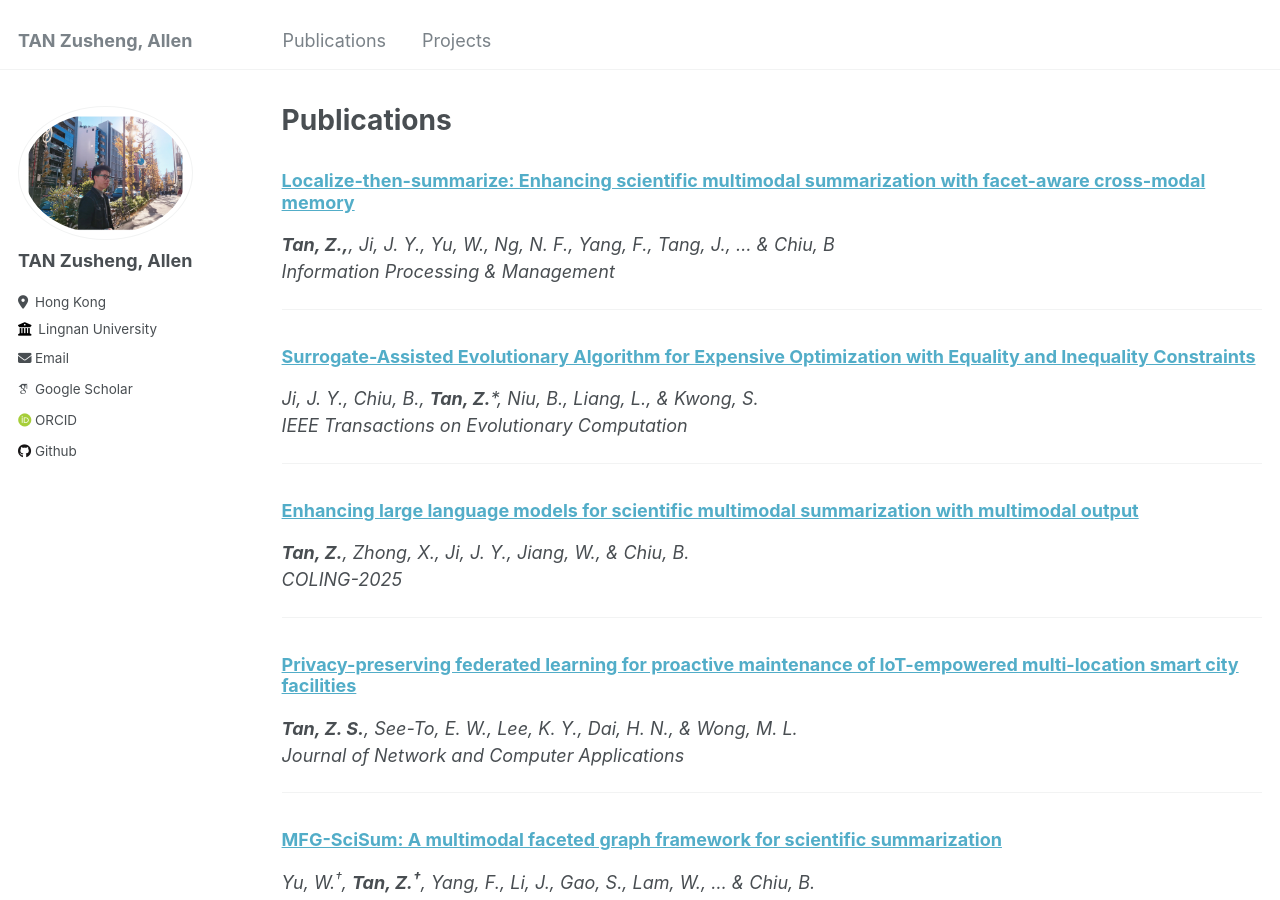
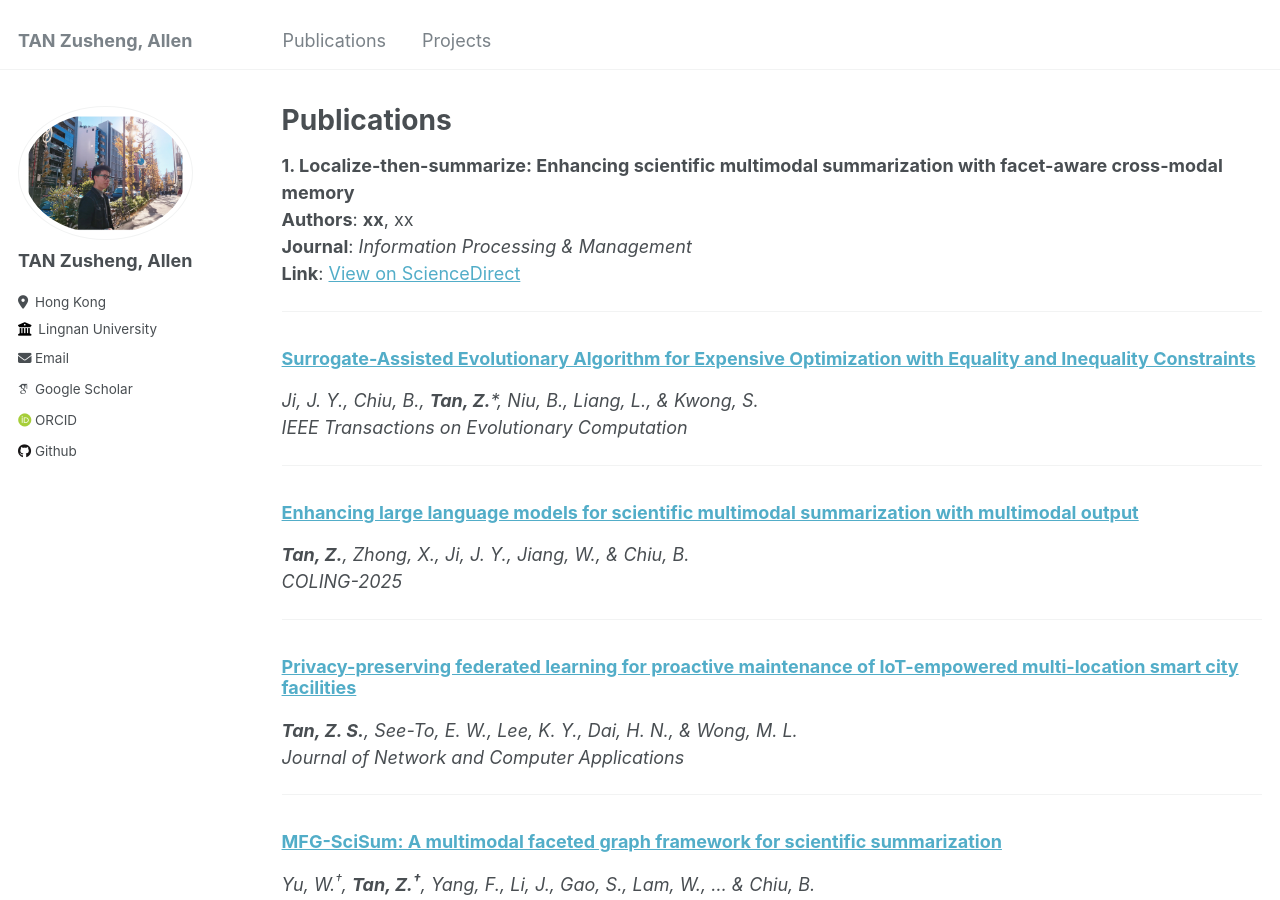
Before and after one commit to allent4n/allent4n.github.io, a Jekyll site: the page built from _pages/publications.md, in a window 1280 px wide and 900 px high. Built offline with Jekyll 4.4.1, drawn with Linux system fonts in a browser that asks for light colours; some web fonts are replaced.

Commit message:
Update publications.md

```diff
--- a/_pages/publications.md
+++ b/_pages/publications.md
@@ -5,9 +5,10 @@ permalink: /publications/
 author_profile: true
 ---
 
-### [Localize-then-summarize: Enhancing scientific multimodal summarization with facet-aware cross-modal memory](https://www.sciencedirect.com/science/article/pii/S030645732600378X)
-***Tan, Z.,**, Ji, J. Y., Yu, W., Ng, N. F., Yang, F., Tang, J., ... & Chiu, B*
-*Information Processing & Management*
+**1. Localize-then-summarize: Enhancing scientific multimodal summarization with facet-aware cross-modal memory**
+**Authors**: **xx**, xx
+**Journal**: *Information Processing & Management*
+**Link**: [View on ScienceDirect](https://www.sciencedirect.com/science/article/pii/S030645732600378X)
 
 ---
 
```
